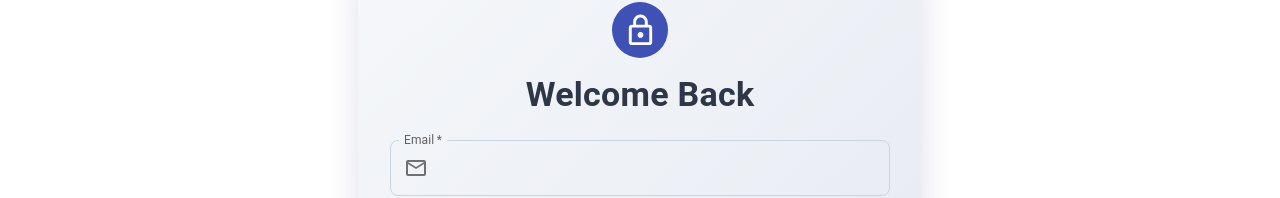
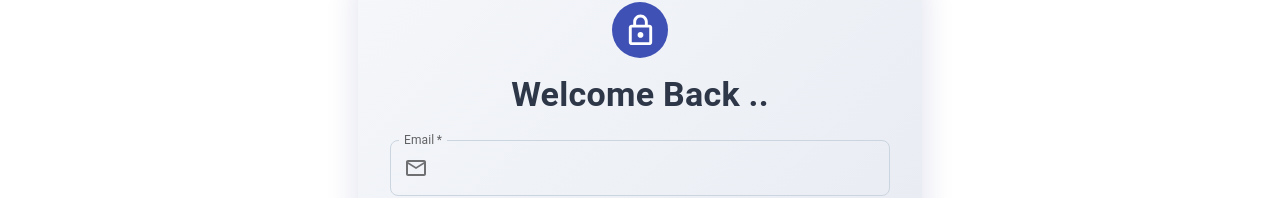
Before and after one commit to hazem-e99/laliga, a React (Vite) app: page /login in a window 1280 px wide. Shown: the part 182-380 px from the top of the page. Built offline with nearby package versions, Linux system fonts and the light colour scheme.

Commit message:
Update Login.jsx
edit in welcome

```diff
--- a/src/Pages/Login.jsx
+++ b/src/Pages/Login.jsx
@@ -104,7 +104,7 @@ const Login = () => {
               mb: 3
             }}
           >
-            Welcome Back
+            Welcome Back ..
           </Typography>
 
           <form onSubmit={handleLogin}>
```
